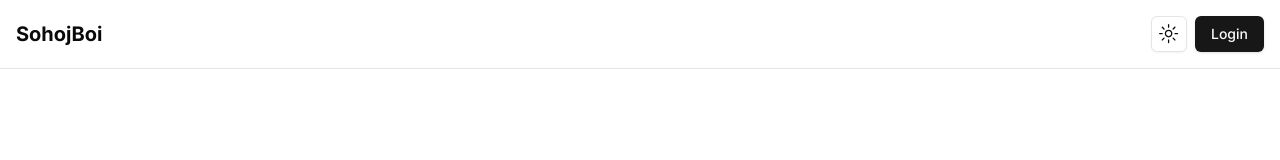
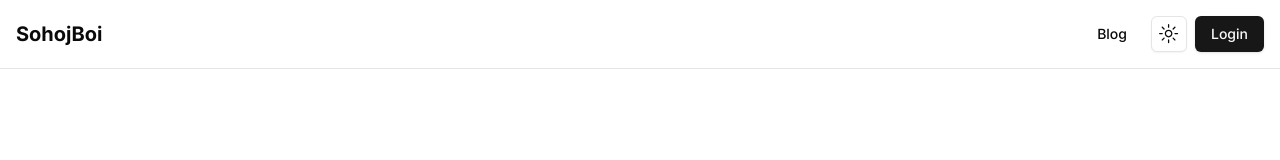
Before and after one commit to ashsajal1/sohojboi, a Next.js app: page / in a window 1280 px wide. Shown: the top 160 px of the page. Built offline with nearby package versions, Linux system fonts and the light colour scheme; no server answers; the database is empty.

Commit message:
✨feature: add blog btn

```diff
--- a/src/components/navbar.tsx
+++ b/src/components/navbar.tsx
@@ -28,6 +28,11 @@ export default async function Navbar() {
         <nav className="flex items-center justify-between p-4 border-b">
             <Logo />
             <div className="flex items-center gap-2">
+                <Link href={'/article'}>
+                    <Button variant={'ghost'}>
+                        Blog
+                    </Button>
+                </Link>
                 <ModeToggle />
                 <SignedIn>
                     <Link href={'/notifications'}>
```
